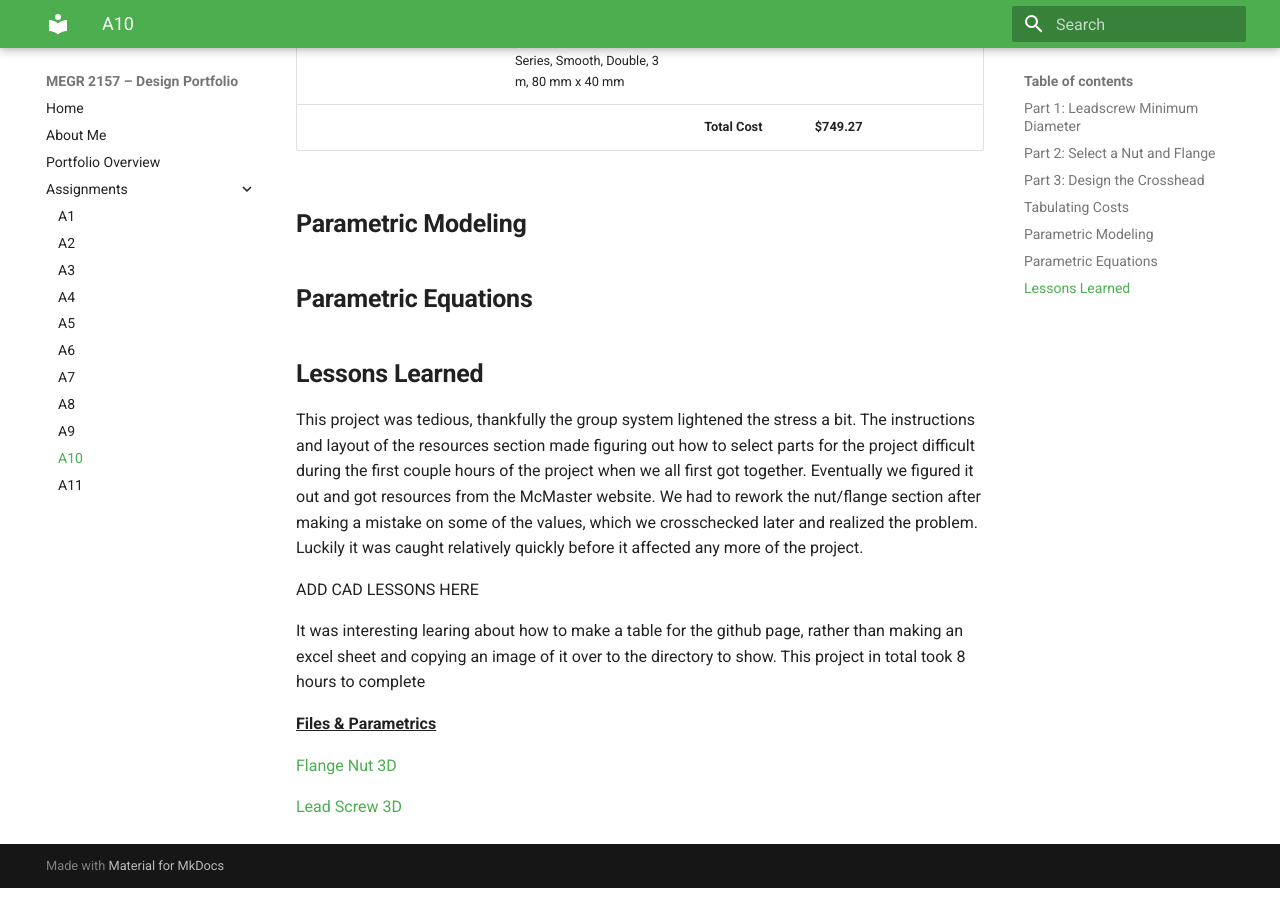
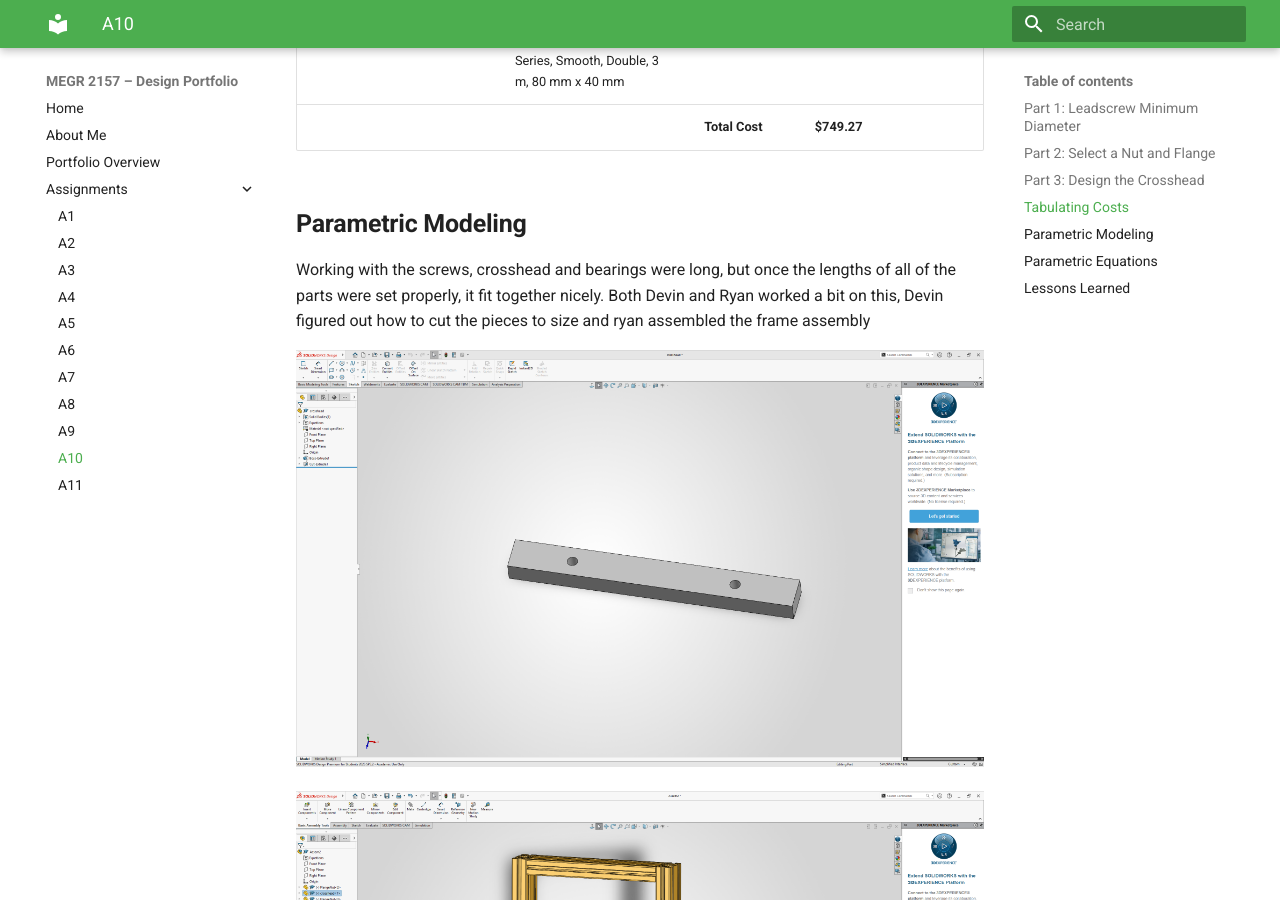
Before and after one commit to dadams78/design-projects-portfolio, an MkDocs documentation site: the page built from docs/assignments/A10/index.md, in a window 1280 px wide and 900 px high, scrolled down 7672 px. Built offline with MkDocs 1.6.1 and Material for MkDocs 9.7.7, drawn with Linux system fonts in a browser that asks for light colours; some of the changed text lies outside the part shown.

Commit message:
Update index.md

```diff
--- a/docs/assignments/A10/index.md
+++ b/docs/assignments/A10/index.md
@@ -38,20 +38,24 @@ Finally, the design of the crosshead is calculated. A proper length found with r
 
 
 ## __Parametric Modeling__
+Working with the screws, crosshead and bearings were long, but once the lengths of all of the parts were set properly, it fit together nicely. Both Devin and Ryan worked a bit on this, Devin figured out how to cut the pieces to size and ryan assembled the frame assembly
 
+
+![crosshead](crossfinal.png)
+
+![assem1](framemid.png)
+
+![assem2](framefinal.png)
 
 
 ## __Parametric Equations__
 
 
+![parametrics](para.png)
 
 ## __Lessons Learned__
 
-This project was tedious, thankfully the group system lightened the stress a bit. The instructions and layout of the resources section made figuring out how to select parts for the project difficult during the first couple hours of the project when we all first got together. Eventually we figured it out and got resources from the McMaster website. We had to rework the nut/flange section after making a mistake on some of the values, which we crosschecked later and realized the problem. Luckily it was caught relatively quickly before it affected any more of the project.
-
-ADD CAD LESSONS HERE
-
-It was interesting learing about how to make a table for the github page, rather than making an excel sheet and copying an image of it over to the directory to show. This project in total took 8 hours to complete
+This project was tedious, thankfully the group system lightened the stress a bit. The instructions and layout of the resources section made figuring out how to select parts for the project difficult during the first couple hours of the project when we all first got together. Eventually we figured it out and got resources from the McMaster website. We had to rework the nut/flange section after making a mistake on some of the values, which we crosschecked later and realized the problem. Luckily it was caught relatively quickly before it affected any more of the project. CAD modelling and getting the screws to go in the right places was a pain. we eventually got it to work but it took some time selecting the right part of the screw and threads. It was interesting learing about how to make a table for the github page, rather than making an excel sheet and copying an image of it over to the directory to show. This project in total took 8 hours to complete
 
 
 **<u>Files & Parametrics</u>**
@@ -59,3 +63,5 @@ It was interesting learing about how to make a table for the github page, rather
 [Flange Nut 3D](FlangeNut.SLDPRT)
 
 [Lead Screw 3D](LeadScrew.SLDPRT)
+
+[Final Assembly](Assem2.SLDASM)
```
